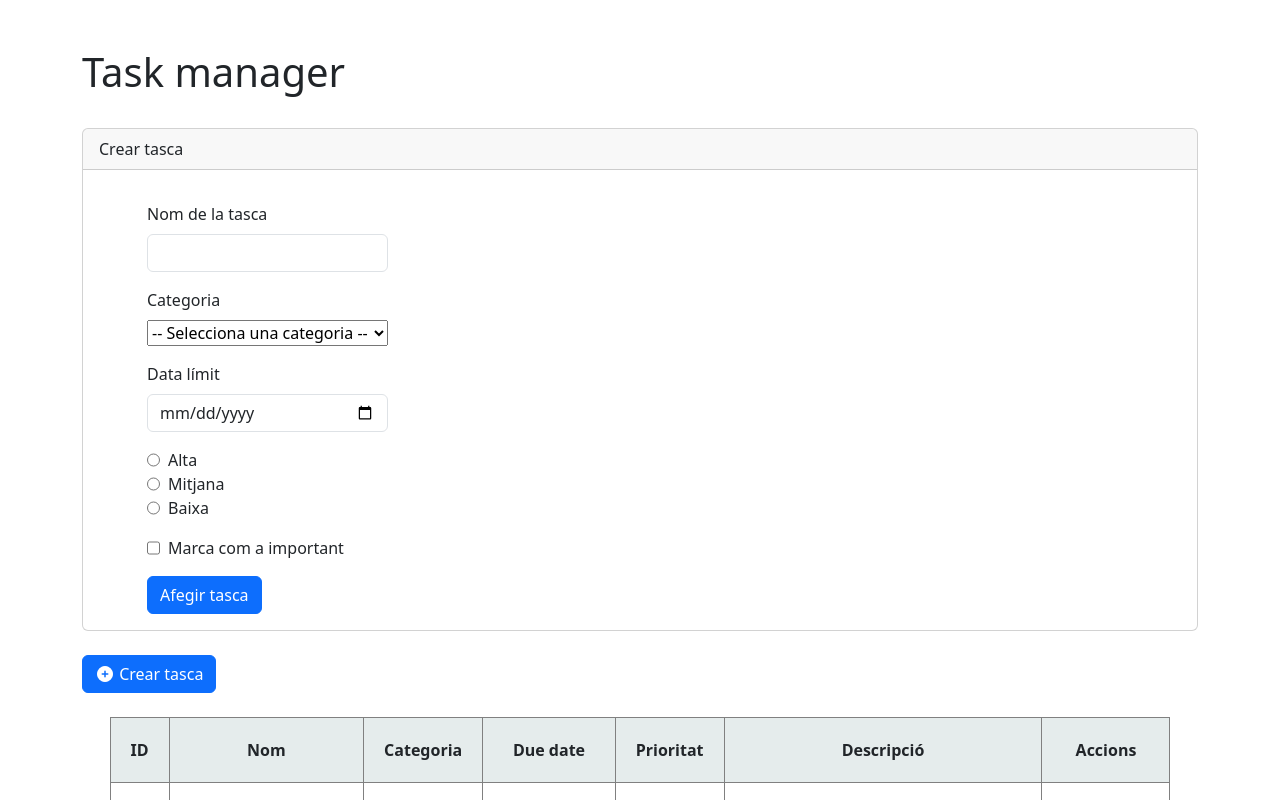
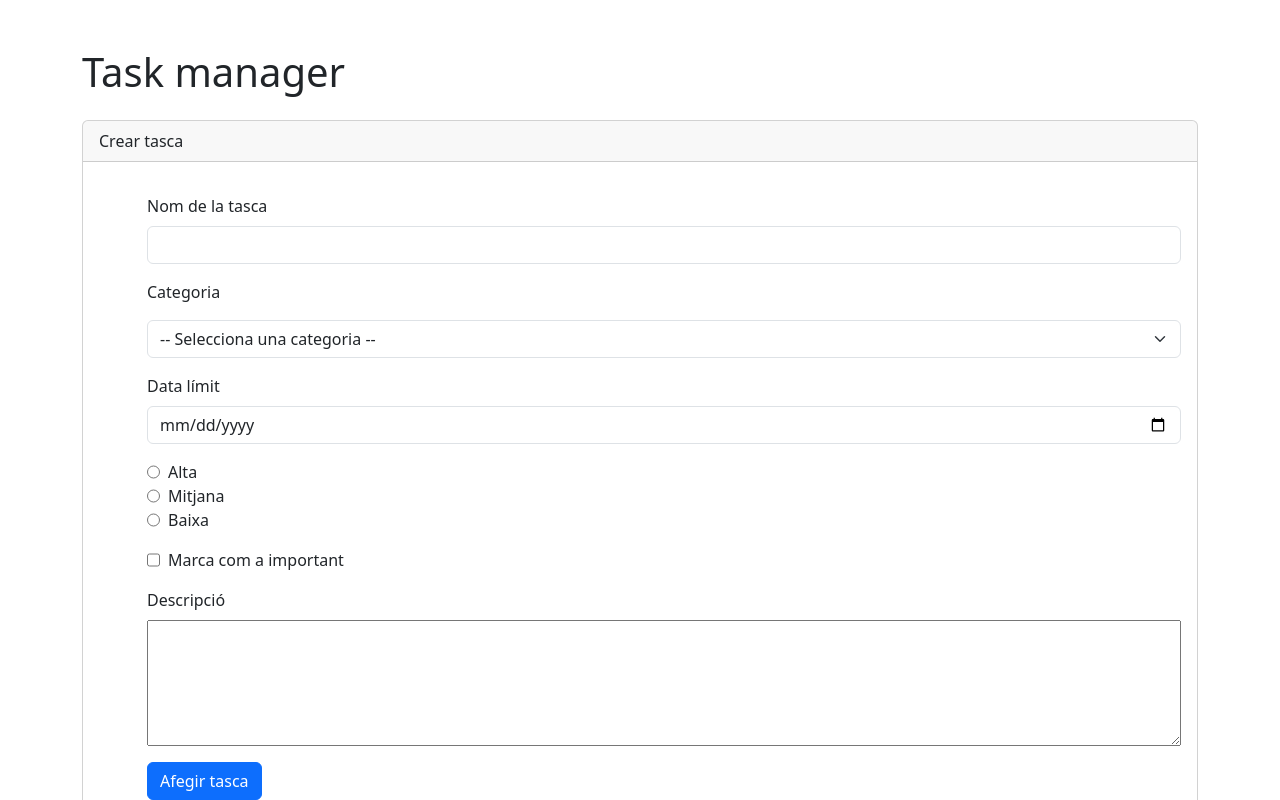
Before and after one commit to aaroncano2006/react_task_manager, a React (Vite) app: page / in a window 1280 px wide. Shown: the top 800 px of the page. Built offline with nearby package versions, Linux system fonts and the light colour scheme.

Commit message:
Component Textarea.jsx modificat per ser compatible amb el formulari.
Afegit camp taskDescription al formulari.

S'ha corregit una propietat erronea al component Select.jsx que no permetia agafar les classes Bootstrap.

```diff
--- a/src/App.jsx
+++ b/src/App.jsx
@@ -1,14 +1,14 @@
 import { useState } from "react";
 import reactLogo from "./assets/react.svg";
 import viteLogo from "/vite.svg";
+import Card from "./components/Card";
+import Form from "./components/Form";
 import Button from "./components/Button";
 import Select from "./components/Select";
 import Textarea from "./components/Textarea";
 import RadioGroup from "./components/RadioGroup";
-import Card from "./components/Card";
-import Form from "./components/Form";
+import RadioButton from "./components/RadioButton";
 import Input from "./components/Input";
-import RadioButton from "./components/RadioButton";
 import Checkbox from "./components/Checkbox";
 
 const faker = [
@@ -60,19 +60,18 @@ const prioritats = prioritatsBase.map(p => ({
   value: p.nom.toLowerCase(),
 }));
 
-
 function App() {
   return (
     <>
       <div className="container mt-5">
-        <div className="row mb-4">
+        <div className="row mb-3">
           <h1>Task manager</h1>
         </div>
 
         <Card headerText="Crear tasca">
           <Form>
             <div className="row mb-3">
-              <div className="col-3">
+              <div className="col">
                 <Input
                   bootstrap="form-control"
                   type="text"
@@ -85,17 +84,17 @@ function App() {
             </div>
 
             <div className="row mb-3">
-              <div className="col-3">
+              <div className="col">
                 <Select
                   bootstrap="form-select mt-2"
                   name="taskCategory"
                   id="taskCategory"
                   textLabel="Categoria"
                 >
-                  <option value="0">-- Selecciona una categoria --</option>
+                  <option defaultValue="0">-- Selecciona una categoria --</option>
                   {categories.map((cat) => {
                     return (
-                      <option key={cat.id} value={cat.nom}>
+                      <option key={cat.id} defaultValue={cat.nom}>
                         {cat.nom}
                       </option>
                     );
@@ -105,7 +104,7 @@ function App() {
             </div>
 
             <div className="row mb-3">
-              <div className="col-3">
+              <div className="col">
                 <Input
                   bootstrap="form-control"
                   type="date"
@@ -118,7 +117,7 @@ function App() {
             </div>
 
             <div className="row mb-3">
-              <div className="col-3">
+              <div className="col">
                 <RadioGroup>
                   {prioritats.map((p) => {
                     return (
@@ -137,10 +136,18 @@ function App() {
             </div>
 
             <div className="row mb-3">
-              <div className="col-3">
-                <Checkbox name="taskImportant" id="taskImportant" defaultValue="true">
+              <div className="col">
+                <Checkbox name="taskImportant" id="taskImportant" defaultValue={true}>
                   Marca com a important
                 </Checkbox>
+              </div>
+            </div>
+
+            <div className="row mb-3">
+              <div className="col">
+                <Textarea name="taskDescription" id="taskDescription" cols="1000" rows="5">
+                  Descripció
+                </Textarea>
               </div>
             </div>
 
@@ -161,7 +168,7 @@ function App() {
             <table className="table-bordered">
               <thead>
                 <tr>
-                  <th>ID</th>
+                  <th></th>
                   <th>Nom</th>
                   <th>Categoria</th>
                   <th>Due date</th>
--- a/src/components/Select.jsx
+++ b/src/components/Select.jsx
@@ -11,7 +11,7 @@ function Select({bootstrap = null, name, id, children, textLabel}) {
         <div className="d-flex flex-column">
             <label className="form-label" htmlFor={name}>{textLabel}</label>
 
-            <select bootstrap={bootstrap} name={name} id={id} {...register}>
+            <select className={bootstrap} name={name} id={id} {...register}>
                 {children}
             </select>
             {errors[name] && <p className="text-danger">{errors[name].message}</p>}
--- a/src/components/Textarea.jsx
+++ b/src/components/Textarea.jsx
@@ -1,6 +1,21 @@
-function Textarea ({bootstrap = null, name, id, cols = null, rows = null}) {
+import { useFormContext } from "react-hook-form";
+
+function Textarea ({bootstrap = null, name, id, cols = null, rows = null, children}) {
+
+    const {
+        register,
+        formState: { errors }
+    } = useFormContext();
+
     return (
-        <textarea class={bootstrap} name={name} id={id} cols={cols} rows={rows}></textarea>
+        <div className="d-flex flex-column">
+            <label className="form-label" htmlFor={id}>
+                {children}
+            </label>
+
+            <textarea className={bootstrap} name={name} id={id} cols={cols} rows={rows}></textarea>
+        </div>
+
     );
 }
 
```
